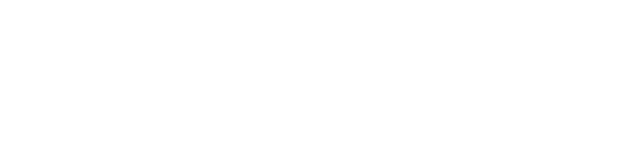
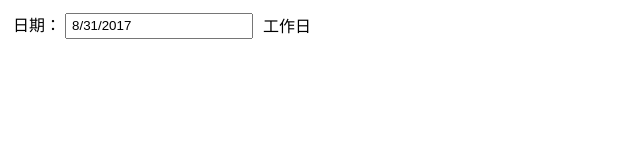
Before and after one commit to wkd2015/Demo, a plain HTML site: page demos/pages/study/isWorkday/index.html in a window 1280 px wide. Shown: the whole page, without its empty margins (0-640 px from the left). Drawn offline with nearby package versions, Linux system fonts and the light colour scheme.

Commit message:
isworkday demo

```diff
--- a/demos/pages/study/isWorkday/index.html
+++ b/demos/pages/study/isWorkday/index.html
@@ -1,5 +1,6 @@
 <!DOCTYPE html>
 <html lang="en">
+
 <head>
     <meta charset="UTF-8">
     <meta name="viewport" content="width=device-width, initial-scale=1.0">
@@ -7,10 +8,17 @@
     <title>工作日判断</title>
     <script src="http://libs.baidu.com/jquery/1.11.1/jquery.min.js"></script>
     <script src="isWorkday.js"></script>
+    <link href="style.css" type="text/css" rel="stylesheet">
 </head>
+
 <body>
-    <div>
-        <!-- <input type="text" id="inputDate"> -->
+    <div id="inputDate">
+        <div>
+            <label>日期：</label>
+            <input type="text" readonly>
+        </div>
+        <p></p>
     </div>
 </body>
+
 </html>
--- a/demos/pages/study/isWorkday/isWorkday.js
+++ b/demos/pages/study/isWorkday/isWorkday.js
@@ -41,3 +41,10 @@ function isWorkday(datelist) {
     // console.log(result);
     return result;
 }
+
+$(function () {
+    var datelist = [];
+    datelist.push((new Date()).toLocaleDateString().replace('/\//g','-'));
+    $("#inputDate input").val(datelist.toString());
+    $("#inputDate p").text(isWorkday(datelist)[0].status == '2' ? "工作日" : "休息日");
+})
--- /dev/null
+++ b/demos/pages/study/isWorkday/style.css
@@ -0,0 +1,20 @@
+#inputDate {
+    float: left;
+}
+#inputDate div{
+    float: left;
+    padding: 5px;
+}
+#inputDate label{
+    line-height: 20px;
+    vertical-align: middle;
+}
+#inputDate input{
+    line-height: 20px;
+    vertical-align: middle;
+    padding-left: 5px;
+}
+#inputDate p{
+    float: left;
+    margin: 5px;
+}
```
